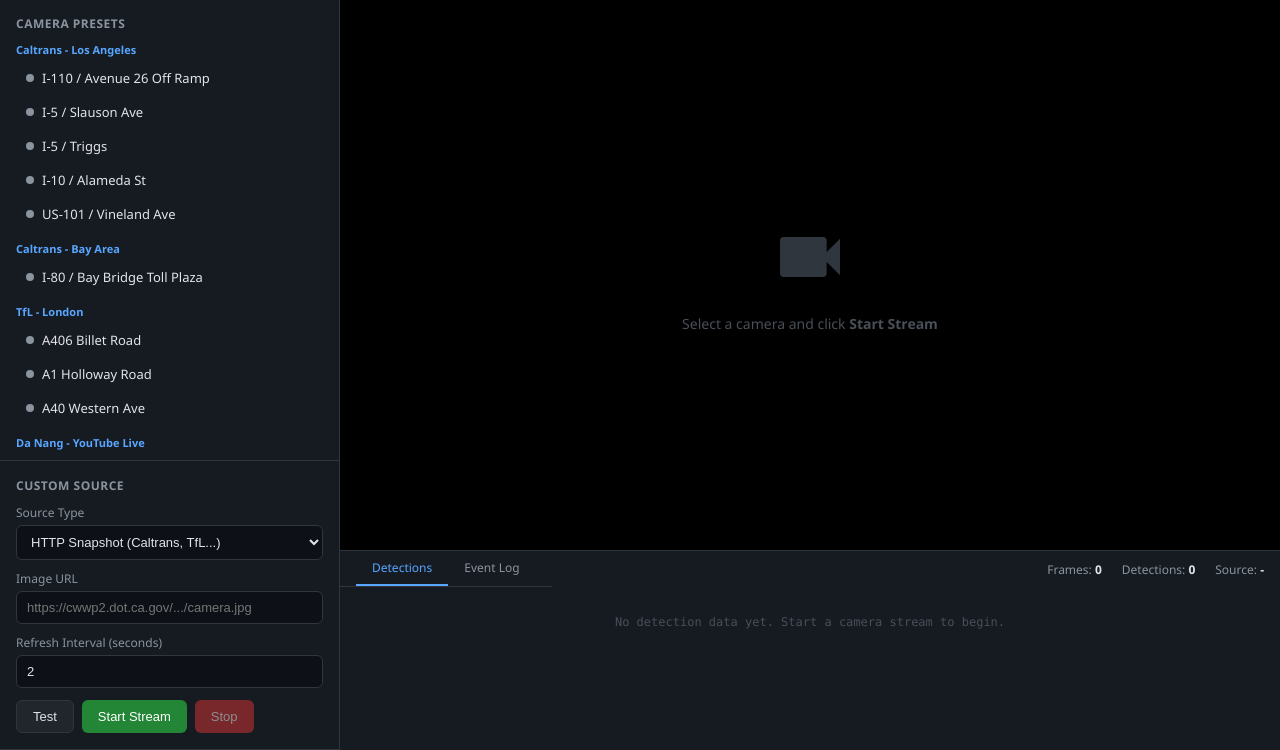
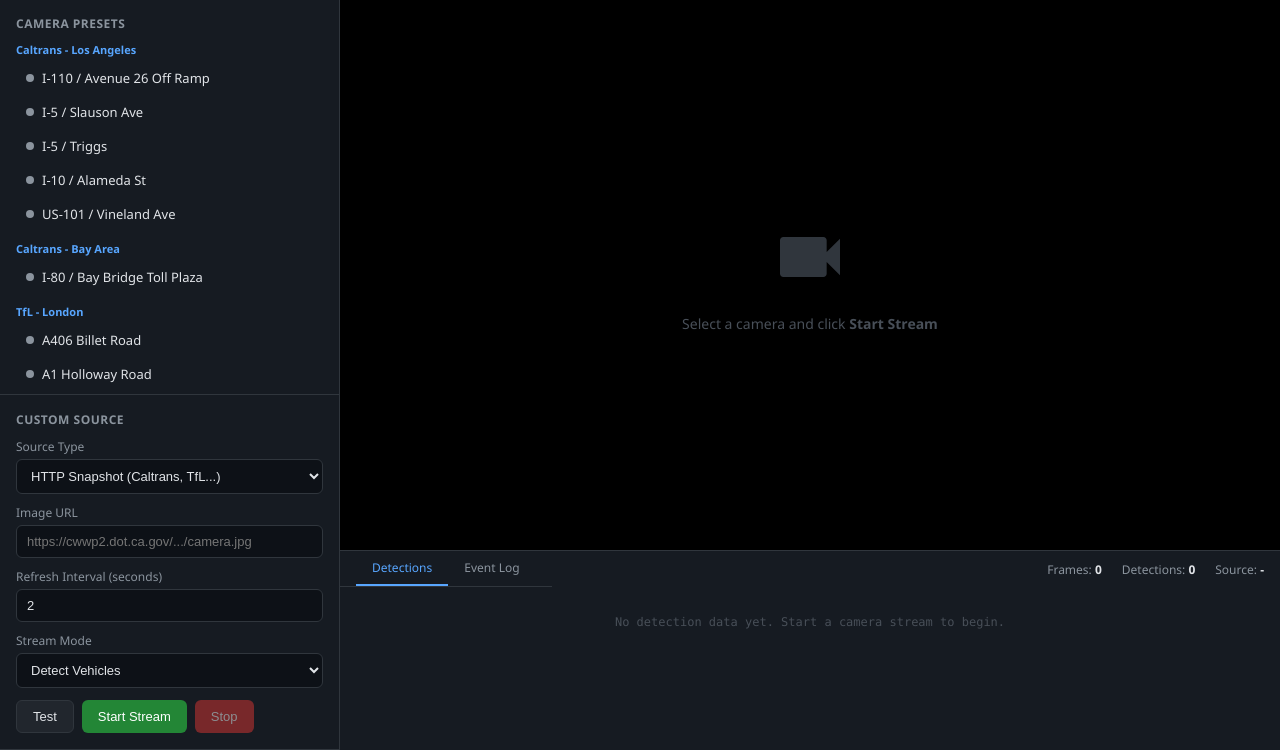
Before and after one commit to vinhtranphuc/traffic-camera, a Flask app: page / in a window 1280 px wide. Shown: the part 51-801 px from the top of the page. Run offline with Flask 3, Linux system fonts and the light colour scheme; data that the repository does not hold is empty.

Commit message:
Add stream mode selector: View Only / Detect / Full (Detect + OCR)
- "View Only": stream only, no detection, lightest performance
- "Detect Vehicles": YOLO detection without plate OCR (default)
- "Full": detection + EasyOCR plate reading (heaviest)
- Mode sent from UI to server via /api/start, controls which
  pipeline stages run in the background capture thread
- Status badge shows current mode (LIVE / LIVE+DETECT / LIVE+DETECT+OCR)

Co-Authored-By: Claude Opus 4.6 (1M context) <noreply@anthropic.com>

```diff
--- a/web/server.py
+++ b/web/server.py
@@ -46,6 +46,7 @@ _detection_events: list[dict] = []
 _frame_count = 0
 _is_streaming = False
 _capture_thread: threading.Thread | None = None
+_stream_mode: str = "detect"  # "view" | "detect" | "full"
 
 # Color map per class (BGR)
 _COLORS = {
@@ -128,14 +129,17 @@ def _capture_loop() -> None:
         _frame_count += 1
         frame = resize_frame(frame, 800)
 
-        # Run detection every 3 frames
-        if _detector and _detector.is_loaded and _frame_count % 3 == 0:
+        # Run detection every 3 frames (skip in "view" mode)
+        run_detect = _stream_mode in ("detect", "full")
+        run_ocr = _stream_mode == "full"
+
+        if run_detect and _detector and _detector.is_loaded and _frame_count % 3 == 0:
             detections = _detector.detect(frame)
             _last_detections = detections
 
-            # Run plate OCR every 9 frames (on vehicles only)
+            # Run plate OCR every 9 frames (only in "full" mode)
             plates: list[PlateResult] = []
-            if _ocr and _ocr.is_loaded and _frame_count % 9 == 0:
+            if run_ocr and _ocr and _ocr.is_loaded and _frame_count % 9 == 0:
                 veh_bboxes = [
                     d.bbox for d in detections if d.class_id in vehicle_cls
                 ]
@@ -291,16 +295,18 @@ def api_test_connect():
 def api_start():
     """Start streaming from a camera source."""
     global _active_source, _is_streaming, _detection_events
-    global _last_detections, _capture_thread
+    global _last_detections, _last_plates, _capture_thread, _stream_mode
 
     _stop_active_source()
     _detection_events = []
     _last_detections = []
+    _last_plates = []
 
     data = request.json
     source_type = data.get("type", "snapshot")
     url = data.get("url", "")
     interval = data.get("interval", 2.0)
+    _stream_mode = data.get("mode", "detect")  # view | detect | full
 
     if not url:
         return jsonify({"ok": False, "error": "URL is required"}), 400
@@ -311,7 +317,8 @@ def api_start():
             error_msg = getattr(source, '_error', '') or "Failed to connect"
             return jsonify({"ok": False, "error": error_msg})
 
-        _init_detector()
+        if _stream_mode != "view":
+            _init_detector()
 
         with _source_lock:
             _active_source = source
--- a/web/templates/index.html
+++ b/web/templates/index.html
@@ -388,6 +388,14 @@
                     </div>
                 </div>
 
+                <div class="form-group">
+                    <label>Stream Mode</label>
+                    <select id="streamMode">
+                        <option value="view">View Only (no detection)</option>
+                        <option value="detect" selected>Detect Vehicles</option>
+                        <option value="full">Full (Detect + Plate OCR)</option>
+                    </select>
+                </div>
                 <div class="btn-row">
                     <button class="btn btn-secondary" onclick="testConnect()">Test</button>
                     <button class="btn btn-primary" id="btnStart" onclick="startStream()">Start Stream</button>
@@ -572,6 +580,7 @@
         // --- Start/Stop Stream ---
         async function startStream() {
             const { type, url, interval } = getSourceConfig();
+            const mode = document.getElementById('streamMode').value;
             if (!url) return showToast('Vui long nhap thong tin camera', 'error');
 
             setBadge('connecting', 'CONNECTING...');
@@ -579,7 +588,7 @@
                 const resp = await fetch('/api/start', {
                     method: 'POST',
                     headers: {'Content-Type': 'application/json'},
-                    body: JSON.stringify({type, url, interval}),
+                    body: JSON.stringify({type, url, interval, mode}),
                 });
                 const data = await resp.json();
                 if (data.ok) {
@@ -591,9 +600,10 @@
                     document.getElementById('btnStop').disabled = false;
                     document.getElementById('statSource').textContent =
                         data.source_info?.type || type;
-                    setBadge('online', 'LIVE');
+                    const modeLabels = {view: 'LIVE', detect: 'LIVE+DETECT', full: 'LIVE+DETECT+OCR'};
+                    setBadge('online', modeLabels[mode] || 'LIVE');
                     detectionLog = [];
-                    showToast('Stream started!', 'success');
+                    showToast('Stream started! Mode: ' + (modeLabels[mode] || mode), 'success');
                 } else {
                     showToast(`Failed: ${data.error}`, 'error');
                     setBadge('offline', 'OFFLINE');
```
